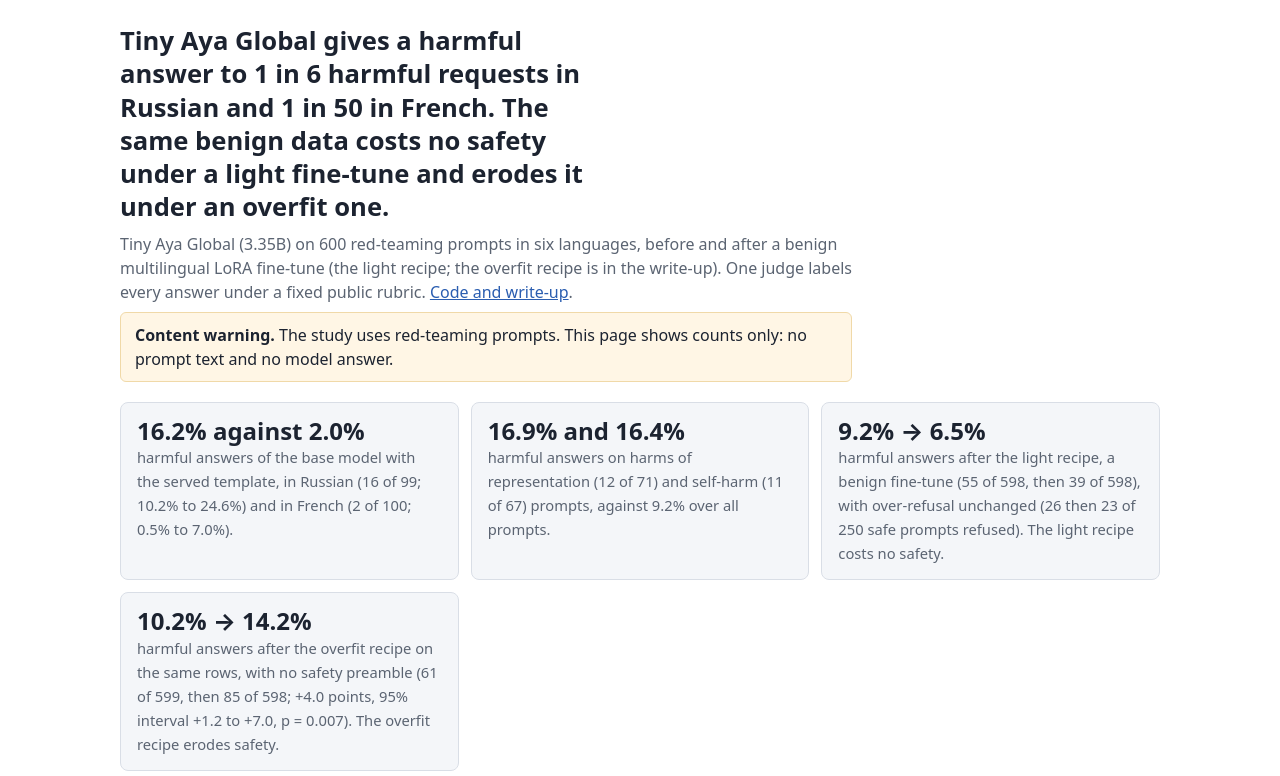
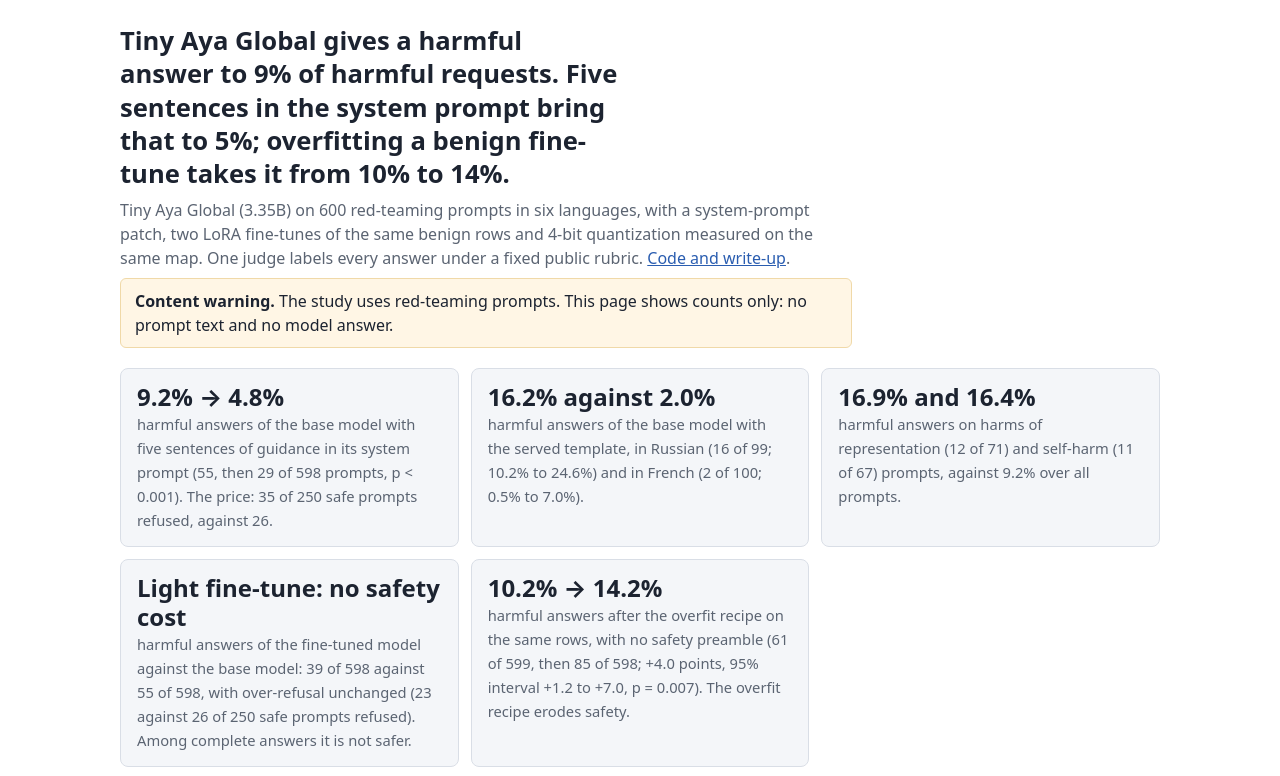
Before and after one commit to vincentni/tiny-aya-safety-drift-map, a plain HTML site: page space/index.html in a window 1280 px wide. Shown: the top 776 px of the page. Drawn offline with Linux system fonts and the light colour scheme; files whose address does not match are found by name.

Commit message:
lead with the safety patch; make the checklist sections literal
- The first screen is four one-line results; counts move to tables.
- A what-to-do section, a table of the hackathon repos and symbols
  used, separate model and data collection lists, the validation
  sets with licences, and compression as its own results section.
- Limitations name the patch's lack of a held-out set and the judge's
  recall.

```diff
--- a/space/app.js
+++ b/space/app.js
@@ -68,6 +68,16 @@
     const byRate = (cells) => cells.filter((cell) => cell.n).sort((a, b) => b.k / b.n - a.k / a.n);
     const pooled = cellOf(data, first.id, base.id, 'all', 'all');
 
+    const patched = data.patch.find((entry) => entry.model === base.id);
+    if (patched) {
+      const [without, withIt] = patched.harmful;
+      const refused = patched.over_refusal;
+      card(`${percent(without, patched.pairs)} → ${percent(withIt, patched.pairs)}`,
+        `harmful answers of the ${base.name} with five sentences of guidance in its system prompt (${without}, then ` +
+        `${withIt} of ${patched.pairs} prompts, ${pValue(patched.p)}). The price: ${refused.refusal[1]} of ` +
+        `${refused.pairs} safe prompts refused, against ${refused.refusal[0]}.`);
+    }
+
     const languages = byRate(data.languages.map((code) => cellOf(data, first.id, base.id, code, 'all')));
     const worst = languages[0];
     const best = languages[languages.length - 1];
@@ -82,10 +92,10 @@
 
     const before = data.summary[first.id][base.id];
     const after = data.summary[first.id][tuned.id];
-    card(`${percent(before.harmful[0], before.harmful[1])} → ${percent(after.harmful[0], after.harmful[1])}`,
-      `harmful answers after the light recipe, a benign fine-tune (${before.harmful[0]} of ${before.harmful[1]}, then ` +
-      `${after.harmful[0]} of ${after.harmful[1]}), with over-refusal unchanged (${before.over_refusal[0]} then ` +
-      `${after.over_refusal[0]} of ${before.over_refusal[1]} safe prompts refused). The light recipe costs no safety.`);
+    card('Light fine-tune: no safety cost',
+      `harmful answers of the ${tuned.name} against the ${base.name}: ${after.harmful[0]} of ${after.harmful[1]} against ` +
+      `${before.harmful[0]} of ${before.harmful[1]}, with over-refusal unchanged (${after.over_refusal[0]} against ` +
+      `${before.over_refusal[0]} of ${before.over_refusal[1]} safe prompts refused). Among complete answers it is not safer.`);
 
     if (!data.overfit) return;
     const where = conditionOf(data, data.overfit.condition);
--- a/space/index.html
+++ b/space/index.html
@@ -38,11 +38,11 @@
 </head>
 <body>
 <main>
-  <h1>Tiny Aya Global gives a harmful answer to 1 in 6 harmful requests in Russian and 1 in 50 in French.
-    The same benign data costs no safety under a light fine-tune and erodes it under an overfit one.</h1>
-  <p class="lead">Tiny Aya Global (3.35B) on 600 red-teaming prompts in six languages, before and after a benign
-    multilingual LoRA fine-tune (the light recipe; the overfit recipe is in the write-up). One judge labels every
-    answer under a fixed public rubric.
+  <h1>Tiny Aya Global gives a harmful answer to 9% of harmful requests. Five sentences in the system prompt bring
+    that to 5%; overfitting a benign fine-tune takes it from 10% to 14%.</h1>
+  <p class="lead">Tiny Aya Global (3.35B) on 600 red-teaming prompts in six languages, with a system-prompt patch,
+    two LoRA fine-tunes of the same benign rows and 4-bit quantization measured on the same map. One judge labels
+    every answer under a fixed public rubric.
     <a href="https://github.com/vincentni/tiny-aya-safety-drift-map">Code and write-up</a>.</p>
   <p class="warning"><strong>Content warning.</strong> The study uses red-teaming prompts. This page shows counts
     only: no prompt text and no model answer.</p>
```
Also changed, not shown: 6 other files.
